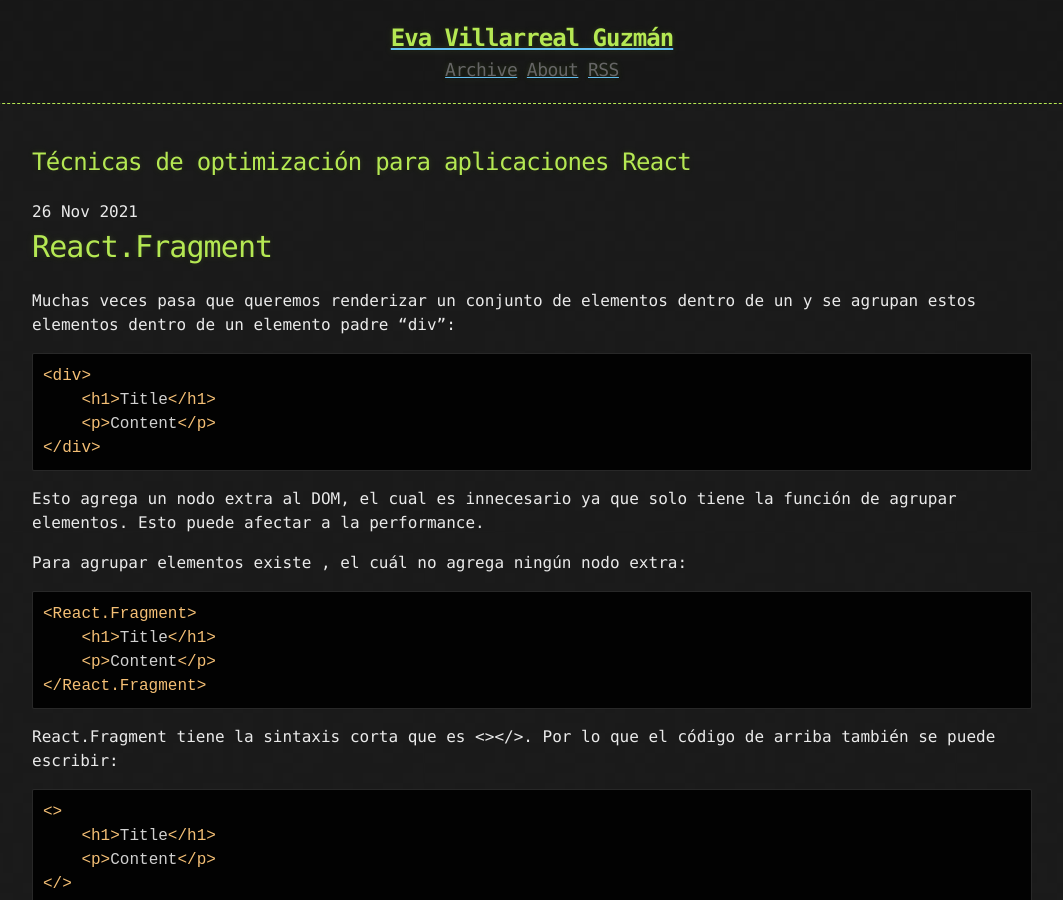
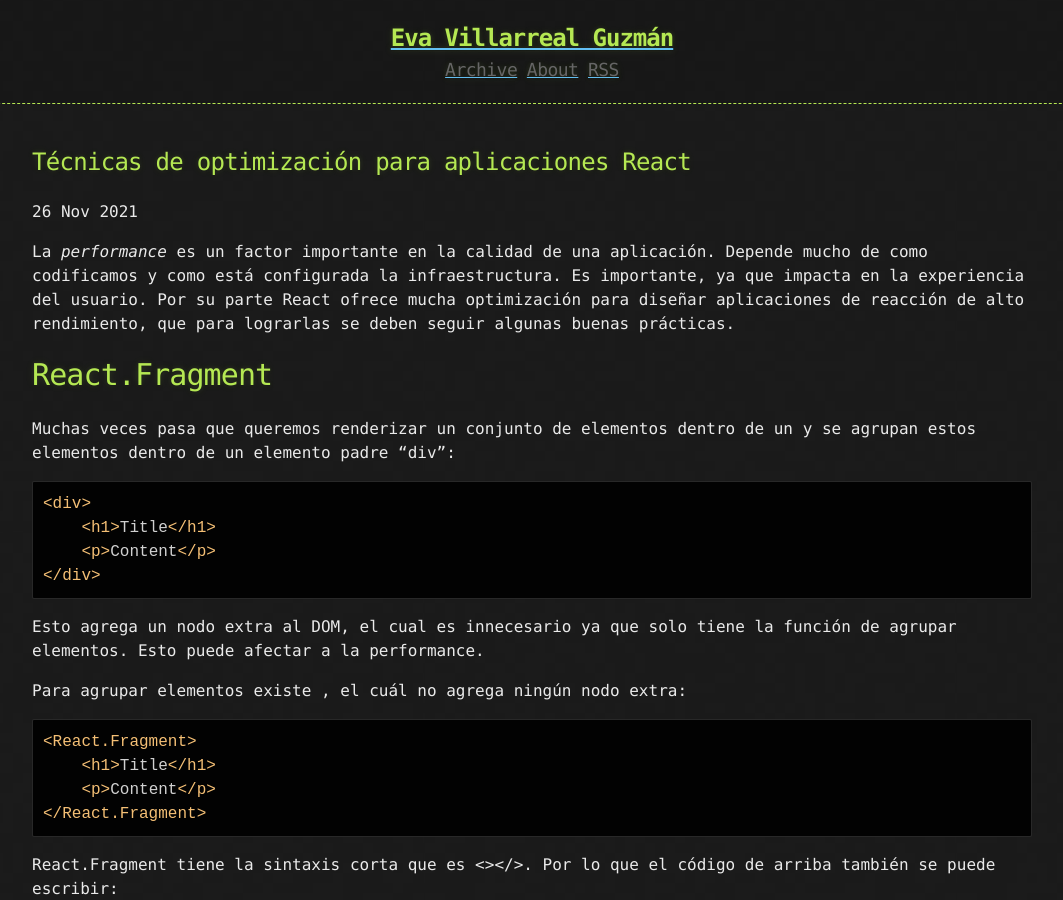
Before and after one commit to EvaVillarrealGuzman/EvaVillarrealGuzman.github.io, a Jekyll site: the page built from _posts/2021-11-26-React-Performance.md, in a window 1280 px wide and 900 px high. Shown: the whole window, without its empty margins (108-1171 px from the left). Built offline with Jekyll 4.4.1, drawn with Linux system fonts in a browser that asks for light colours.

Commit message:
Add summary

```diff
--- a/_posts/2021-11-26-React-Performance.md
+++ b/_posts/2021-11-26-React-Performance.md
@@ -2,6 +2,8 @@
 title: Técnicas de optimización para aplicaciones React
 published: true
 ---
+
+La *performance* es un factor importante en la calidad de una aplicación. Depende mucho de como codificamos y como está configurada la infraestructura. Es importante, ya que impacta en la experiencia del usuario. Por su parte React ofrece mucha optimización para diseñar aplicaciones de reacción de alto rendimiento, que para lograrlas se deben seguir algunas buenas prácticas.
 
 # [](#header-1)React.Fragment
 
```
